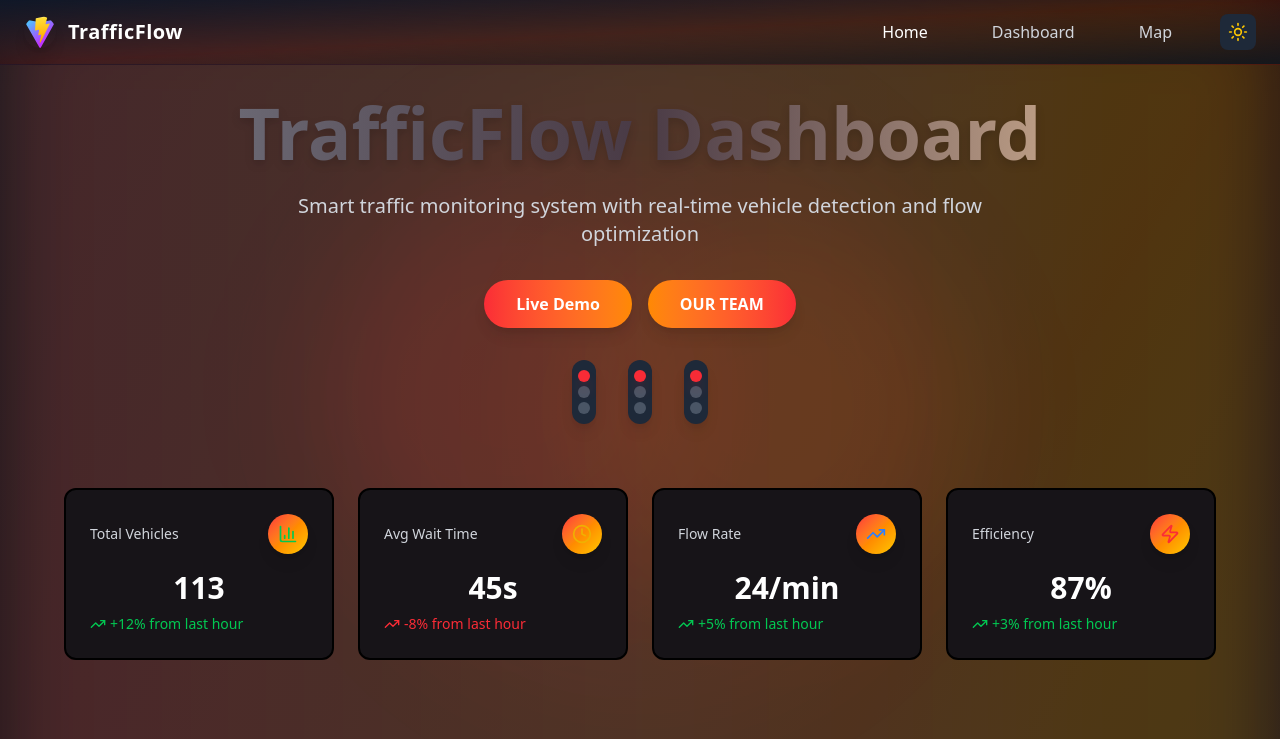
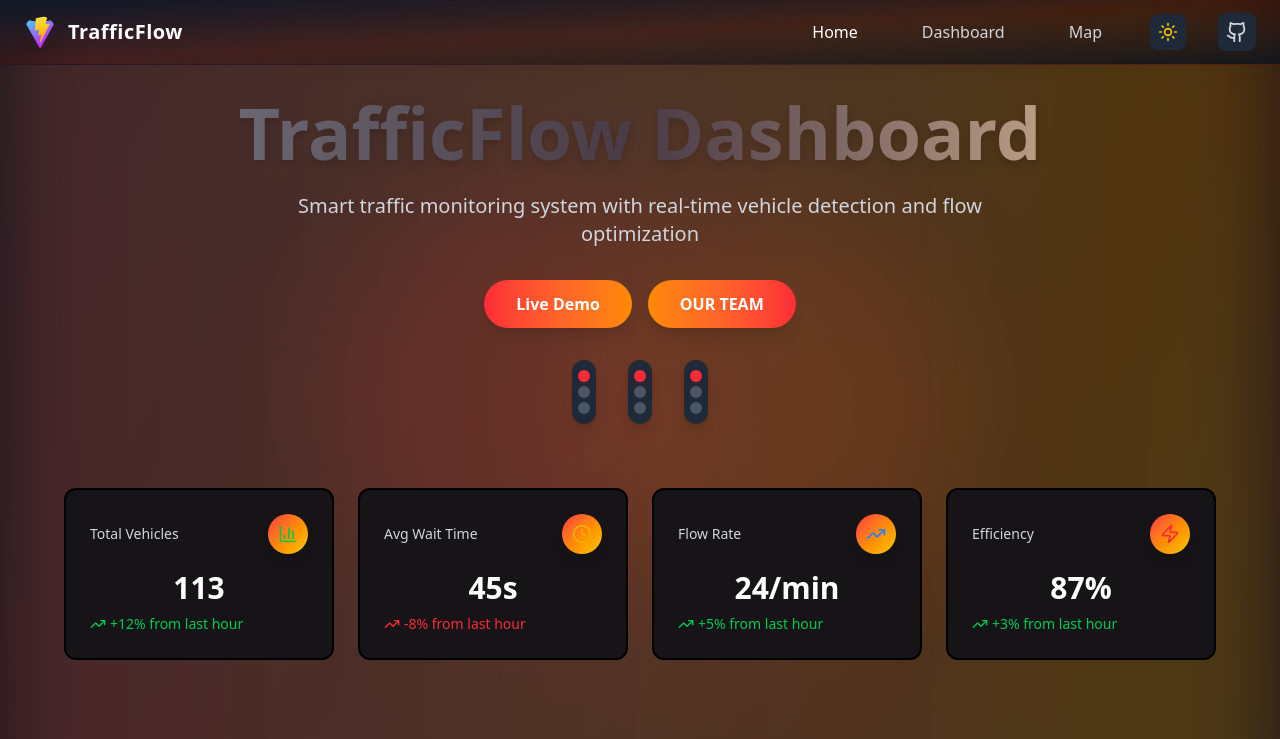
Before and after one commit to 404-The-Optimistics/Lanezy, a React (Vite) app: page / in a window 1280 px wide. Shown: the top 739 px of the page. Built offline with nearby package versions, Linux system fonts and the light colour scheme.

Commit message:
updated nav bar

```diff
--- a/src/components/Navbar.jsx
+++ b/src/components/Navbar.jsx
@@ -1,6 +1,6 @@
 import React, { useState } from 'react';
 import { motion } from 'framer-motion';
-import { Sun, Moon} from 'lucide-react';
+import { Sun, Moon, Github } from 'lucide-react';
 
 const Navbar = ({ darkMode, toggleDarkMode, onHowItWorksClick, onHomeClick, onDashboardClick, onMapClick, onTeamClick }) => {
     return (
@@ -17,6 +17,7 @@ const Navbar = ({ darkMode, toggleDarkMode, onHowItWorksClick, onHomeClick, onDa
                         <span className={`text-xl font-bold tracking-wide ${darkMode ? 'text-white' : 'text-gray-900'}`}>TrafficFlow</span>
                     </motion.div>
 
+                    <div className="flex items-center gap-4">
                         <motion.div
                             className="hidden md:flex items-center space-x-8"
                             initial={{ opacity: 0, y: -20 }}
@@ -40,6 +41,21 @@ const Navbar = ({ darkMode, toggleDarkMode, onHowItWorksClick, onHomeClick, onDa
                                 {darkMode ? <Sun size={20} /> : <Moon size={20} />}
                             </motion.button>
                         </motion.div>
+                        <motion.a
+                            href="https://github.com/404-The-Optimistics/f-Red-Light"
+                            target="_blank"
+                            rel="noopener noreferrer"
+                            className={`ml-4 p-2 rounded-lg flex items-center justify-center transition-colors duration-200 ${darkMode ? 'bg-gray-800 text-gray-300 hover:bg-gray-900 hover:text-white' : 'bg-gray-100 text-gray-600 hover:bg-gray-900 hover:text-white'}`}
+                            initial={{ opacity: 0, x: 20 }}
+                            animate={{ opacity: 1, x: 0 }}
+                            transition={{ duration: 0.6, delay: 0.5 }}
+                            whileHover={{ scale: 1.1 }}
+                            whileTap={{ scale: 0.9 }}
+                            aria-label="GitHub Repository"
+                        >
+                            <Github size={22} />
+                        </motion.a>
+                    </div>
                 </div>
             </div>
         </nav>
```
Lines whose indentation alone changed are shown as unchanged.
